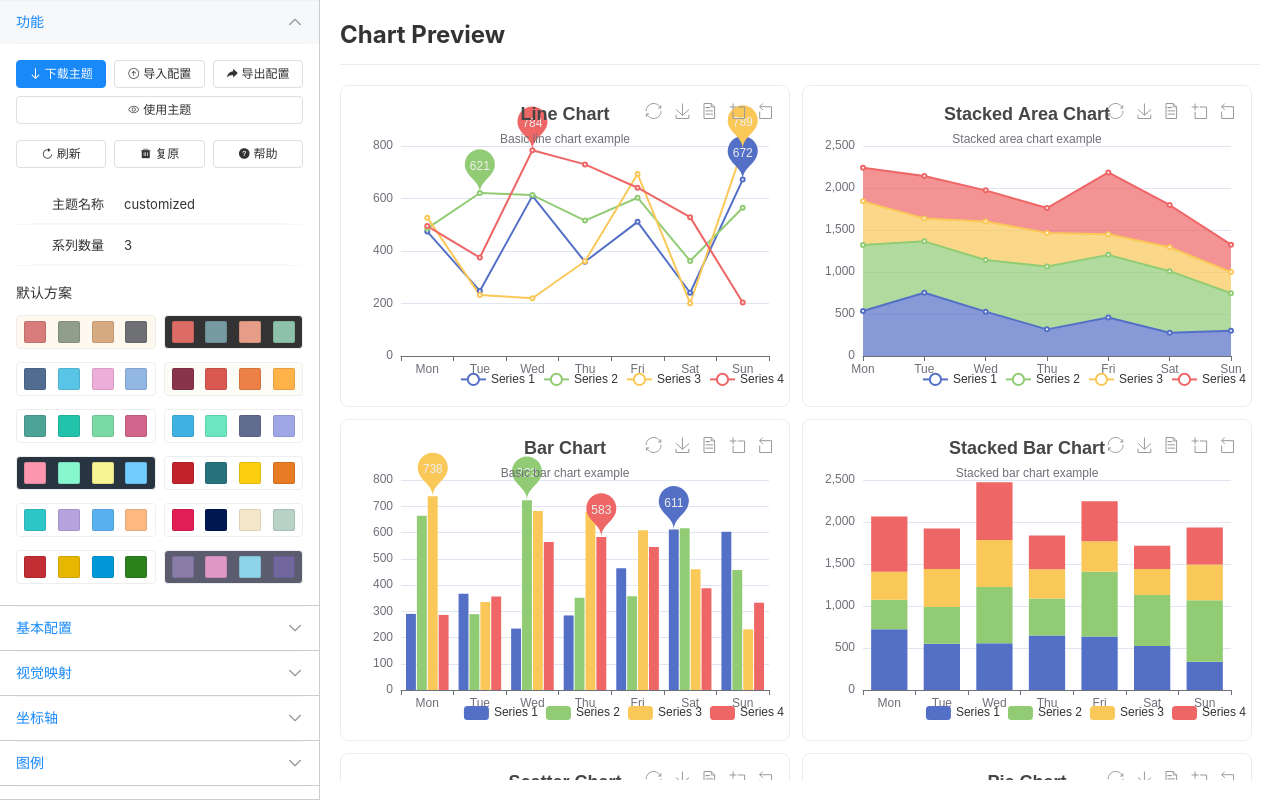
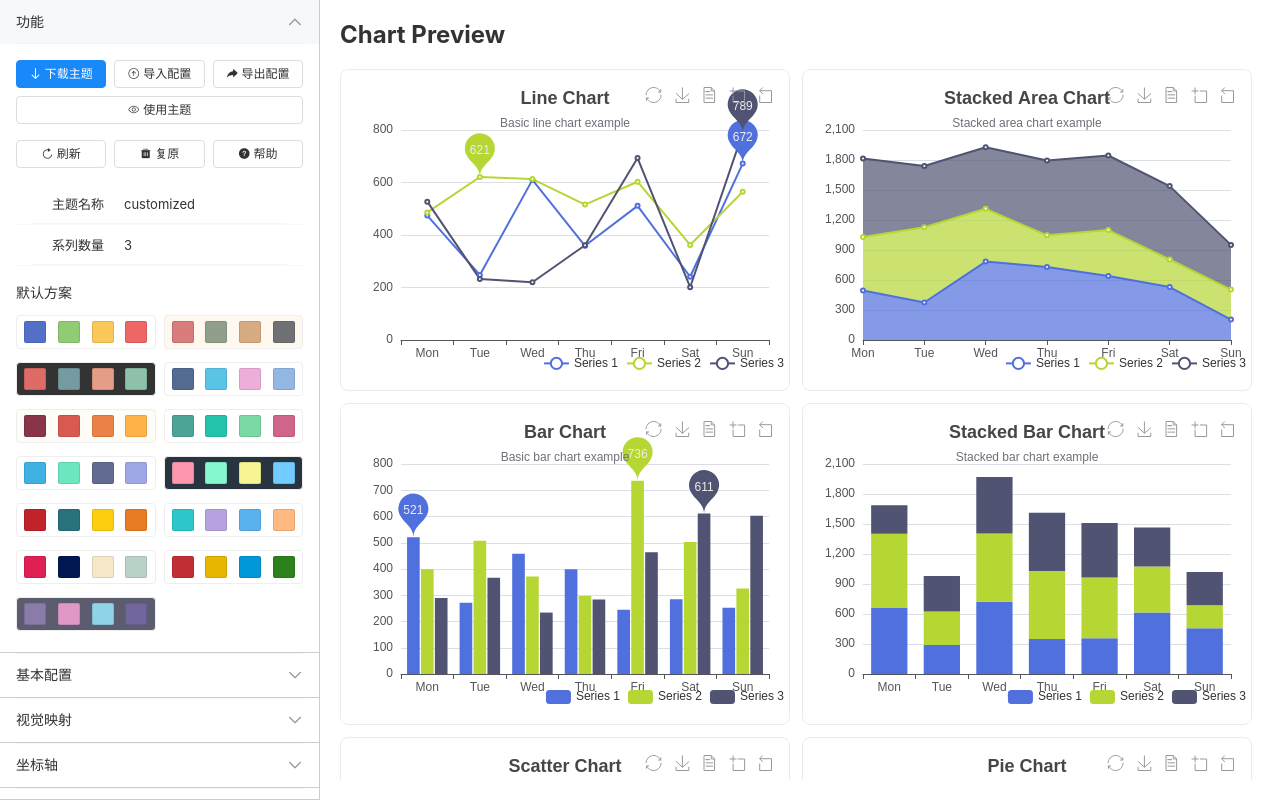
Before and after one commit to apache/echarts-theme-builder, a Vue app: page / in a window 1280 px wide. Built offline with nearby package versions, Linux system fonts and the light colour scheme.

Commit message:
feat: update theme

```diff
--- a/build.js
+++ /dev/null
@@ -1,95 +0,0 @@
-const fs = require('fs');
-const UglifyJS = require('uglify-js');
-const path = require('path');
-const sass = require('sass');
-const copydir = require('copy-dir');
-const config = require('./config/env.asf');
-const fse = require('fs-extra');
-
-const htmlTpl = `
-<!--
-AUTOGENERATED. DON'T MODIFY
--->
-<!DOCTYPE html>
-<html lang="{{lang}}">
-<head>
-    <meta charset="UTF-8">
-    <meta name="viewport" content="width=device-width, initial-scale=1.0">
-</head>
-<body>
-<!-- NOT include bootstrap because echarts-www already has one -->
-<link rel="stylesheet" href="https://echarts.apache.org/{{lang}}/js/vendors/bootstrap@3.3.7/css/bootstrap.min.css">
-<script src="https://echarts.apache.org/{{lang}}/js/vendors/jquery@3.7.1/dist/jquery.min.js"></script>
-<script src="https://echarts.apache.org/{{lang}}/js/vendors/bootstrap@3.3.7/js/bootstrap.min.js"></script>
-{{body}}
-</body>
-</html>
-`;
-
-function build() {
-    function bundleJS(files) {
-        const output = [];
-        for  (let filePath of files) {
-            output.push(fs.readFileSync(
-                path.resolve(__dirname, filePath), 'utf-8'
-            ));
-        }
-        const outputCode = output.join('\n');
-        const result = UglifyJS.minify(outputCode, {
-            mangle: true
-        });
-        return result.code;
-    }
-
-    // Bundle sass
-    const cssResult = sass.compile(path.resolve(__dirname, 'app/styles/main.scss'), {
-        outputStyle: 'compressed'
-    });
-
-    ['en', 'zh'].forEach(function (lang) {
-        const jsPostfix = lang === 'en' ? '_en' : '';
-        fs.writeFileSync(path.resolve(__dirname, `app/${lang}/theme-builder/app.min.js`), bundleJS([
-            `app/scripts/components${jsPostfix}.js`,
-            `app/scripts/options${jsPostfix}.js`,
-            `app/scripts/main${jsPostfix}.js`
-        ]), 'utf-8');
-        // Write css
-        fs.writeFileSync(path.resolve(__dirname, `app/${lang}/theme-builder/main.css`), cssResult.css);
-
-        // Build html
-        fs.writeFileSync(
-            path.resolve(__dirname, `app/${lang}/index.html`),
-            htmlTpl
-              .replace('{{body}}', fs.readFileSync(path.resolve(__dirname, `app/${lang}/body.html`)))
-              .replace(/{{lang}}/g, lang)
-        );
-
-        copydir.sync(path.resolve(__dirname, 'app/themes'), `app/${lang}/theme-builder/themes`);
-    });
-}
-
-build();
-
-if (process.argv.indexOf('--release') >= 0) {
-
-    if (!fs.existsSync(config.releaseDestDir)) {
-        throw new Error('echarts-website project not exists');
-    }
-    if (!fs.existsSync(config.ecWWWGeneratedDir.replace('_generated', ''))) {
-        throw new Error('echarts-www project not exists');
-    }
-
-    ['en', 'zh'].forEach(function (lang) {
-        fse.ensureDirSync(path.join(config.ecWWWGeneratedDir, `${lang}/theme-builder`));
-        fse.ensureDirSync(path.join(config.releaseDestDir, `${lang}/theme-builder`));
-
-        fs.copyFileSync(
-            path.resolve(__dirname, `app/${lang}/body.html`),
-            path.join(config.ecWWWGeneratedDir, `${lang}/theme-builder/body.html`)
-        );
-        copydir.sync(
-            path.resolve(__dirname, `app/${lang}/theme-builder`),
-            path.join(config.releaseDestDir, `${lang}/theme-builder`)
-        );
-    });
-}
--- a/src/components/ChartPreviewPanel.vue
+++ b/src/components/ChartPreviewPanel.vue
@@ -20,7 +20,7 @@
 </template>
 
 <script setup lang="ts">
-import { ref, onMounted, onUnmounted, nextTick } from 'vue'
+import { ref, onMounted, onUnmounted, nextTick, watch, computed } from 'vue'
 import * as echarts from 'echarts'
 import { getChartConfigs } from '../utils/chartConfigs'
 import { useThemeStore } from '../stores/theme'
@@ -30,12 +30,16 @@ const themeStore = useThemeStore()
 const chartInstances = ref<ECharts[]>([])
 const chartRefs = ref<(HTMLElement | null)[]>([])
 
-// Always display all charts
-const displayedCharts = ref(getChartConfigs(4))
+// Dynamically generate charts based on seriesCnt
+const displayedCharts = computed(() => getChartConfigs(themeStore.theme.seriesCnt))
 
 // Set chart ref
 function setChartRef(el: any, index: number) {
   if (el) {
+    // Ensure the array is large enough
+    while (chartRefs.value.length <= index) {
+      chartRefs.value.push(null)
+    }
     chartRefs.value[index] = el as HTMLElement
   }
 }
@@ -52,9 +56,14 @@ function initializeCharts() {
   chartInstances.value.forEach(chart => chart.dispose())
   chartInstances.value = []
 
+  // Clear chart refs to ensure they match the new chart count
+  chartRefs.value = []
+
   // Register current theme
   registerCurrentTheme()
 
+  // Wait for DOM to update with new chart count
+  nextTick(() => {
     // Create new chart instances
     displayedCharts.value.forEach((config, index) => {
       const container = chartRefs.value[index]
@@ -65,11 +74,19 @@ function initializeCharts() {
         chartInstances.value.push(chart)
       }
     })
+  })
 }
 
 // Update charts when theme changes
 function updateCharts() {
   if (chartInstances.value.length === 0) {
+    initializeCharts()
+    return
+  }
+
+  // If chart count doesn't match, reinitialize
+  if (chartInstances.value.length !== displayedCharts.value.length) {
+    initializeCharts()
     return
   }
 
@@ -88,10 +105,21 @@ function updateCharts() {
       chartInstances.value[index] = chart
     }
   })
-}// Expose updateCharts method for external calling
+}
+
+// Expose updateCharts method for external calling
 defineExpose({
   updateCharts
 })
+
+// Watch for theme changes and automatically update charts
+watch(() => themeStore.theme, () => {
+  if (!themeStore.isPauseChartUpdating.value) {
+    nextTick(() => {
+      updateCharts()
+    })
+  }
+}, { deep: true })
 
 // Resize charts when window resizes
 function handleResize() {
@@ -123,8 +151,6 @@ onUnmounted(() => {
   justify-content: flex-start;
   align-items: center;
   margin-bottom: 20px;
-  padding-bottom: 15px;
-  border-bottom: 1px solid #e9ecef;
 }
 
 .preview-header h3 {
--- a/src/components/ThemePanel.vue
+++ b/src/components/ThemePanel.vue
@@ -839,7 +839,6 @@ const handleFileImport = async (event: Event) => {
 :deep(.van-collapse-item__title) {
   padding: 10px 16px;
   background-color: #fff;
-  color: #1989fa;
   font-weight: 500;
   border: none;
   transition: background-color 0.3s;
@@ -896,6 +895,7 @@ const handleFileImport = async (event: Event) => {
 
 :deep(.van-checkbox) {
   font-size: 12px;
+  min-width: 24px;
 }
 
 :deep(.van-button--small) {
--- a/src/stores/theme.ts
+++ b/src/stores/theme.ts
@@ -4,6 +4,21 @@ import { generateEChartsTheme, generateThemeJsFile, generateThemeConfigForDownlo
 
 // Predefined themes configuration
 export const PRE_DEFINED_THEMES: PreDefinedTheme[] = [
+  {
+    name: 'v5',
+    background: 'rgba(0, 0, 0, 0)',
+    theme: [
+      '#5470c6',
+      '#91cc75',
+      '#fac858',
+      '#ee6666',
+      '#73c0de',
+      '#3ba272',
+      '#fc8452',
+      '#9a60b4',
+      '#ea7ccc'
+    ]
+  },
   {
     name: 'vintage',
     background: '#fef8ef',
@@ -116,15 +131,15 @@ const createDefaultAxes = () => {
     type,
     name: names[i] + ' Axis',
     axisLineShow: type !== 'value' && type !== 'log',
-    axisLineColor: '#6E7079',
+    axisLineColor: '#54555a',
     axisTickShow: type !== 'value' && type !== 'log',
-    axisTickColor: '#6E7079',
+    axisTickColor: '#54555a',
     axisLabelShow: true,
-    axisLabelColor: '#6E7079',
+    axisLabelColor: '#54555a',
     splitLineShow: type !== 'category' && type !== 'time',
-    splitLineColor: ['#E0E6F1'],
+    splitLineColor: ['#dbdee4'],
     splitAreaShow: false,
-    splitAreaColor: ['rgba(250,250,250,0.2)', 'rgba(210,219,238,0.2)']
+    splitAreaColor: ['rgba(234,237,245,0.5)', 'rgba(255,255,255,0)']
   }))
 }
 
@@ -139,15 +154,15 @@ export const createDefaultTheme = (): ThemeData => {
     textColor: '#333',
     markTextColor: '#eee',
     color: [
-      '#5470c6',
-      '#91cc75',
-      '#fac858',
-      '#ee6666',
-      '#73c0de',
-      '#3ba272',
-      '#fc8452',
-      '#9a60b4',
-      '#ea7ccc'
+      '#5070dd',
+      '#b6d634',
+      '#505372',
+      '#ff994d',
+      '#0ca8df',
+      '#ffd10a',
+      '#fb628b',
+      '#785db0',
+      '#3fbe95'
     ],
     borderColor: '#ccc',
     borderWidth: 0,
```
Also changed, not shown: assets/essos.png (deleted). Lines whose indentation alone changed are shown as unchanged.
